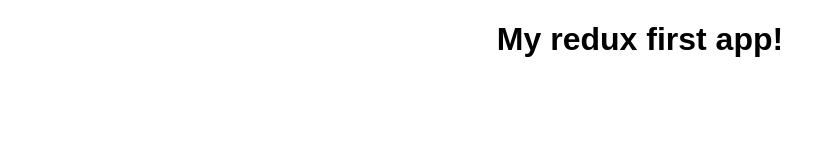
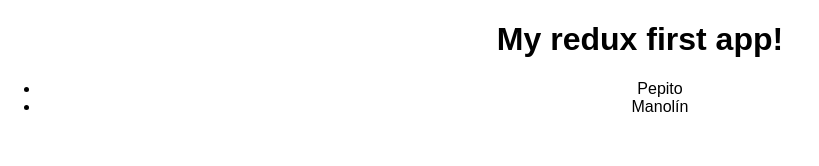
Before and after one commit to teanocrata/react-redux-course, a React (Create React App) app: page / in a window 1280 px wide. Shown: the top 166 px of the page, without its empty margins (0-819 px from the left). Built offline with nearby package versions, Linux system fonts and the light colour scheme.

Commit message:
Add redux to react

```diff
--- a/package.json
+++ b/package.json
@@ -5,6 +5,7 @@
   "dependencies": {
     "react": "^16.1.1",
     "react-dom": "^16.1.1",
+    "react-redux": "^5.0.6",
     "react-scripts": "1.0.17",
     "redux": "^3.7.2"
   },
--- a/src/App.js
+++ b/src/App.js
@@ -1,53 +1,20 @@
 import React, {Component} from 'react';
 import './App.css';
 
-import {createStore} from 'redux';
+import {connect} from 'react-redux';
 
-const INITIAL_STATE = {
-  users: [],
-  loading: false,
-  error: null
-}
-
-function reducer(state = INITIAL_STATE, action) {
-  switch (action.type) {
-    case 'SET_USERS':
-      return {
-        ...state,
-        users: action.payload
-      }
-    default:
-      return state;
+class App extends Component {
+  render() {
+    return (
+      <div className="App">
+        <h1>My redux first app!</h1>
+        <ul>
+          {this.props.users.map((user) => <li key={user.id}>{user.name}</li>)}
+        </ul>
+      </div>);
   }
 }
 
-const store = createStore(reducer);
+const mapStateToProps = ({users, loading}) => ({users, loading})
 
-store.subscribe(() => {
-  console.log(store.getState());
-})
-
-store.dispatch({
-  type: 'SET_USERS',
-  payload: [
-    {
-      id: 23,
-      name: 'Pepito',
-      age: 32
-    }, {
-      id: 11,
-      name: 'Manolín',
-      age: 20
-    }
-  ]
-});
-
-class App extends Component {
-  render() {
-    return (<div className="App">
-      <h1>My redux first app!</h1>
-    </div>);
-  }
-}
-
-export default App;
+export default connect(mapStateToProps)(App);
--- a/src/index.js
+++ b/src/index.js
@@ -4,5 +4,56 @@ import './index.css';
 import App from './App';
 import registerServiceWorker from './registerServiceWorker';
 
-ReactDOM.render(<App />, document.getElementById('root'));
+import {createStore} from 'redux';
+import {Provider} from 'react-redux';
+
+
+const INITIAL_STATE = {
+  users: [],
+  loading: false,
+  error: null
+}
+
+function reducer(state = INITIAL_STATE, action) {
+  switch (action.type) {
+    case 'SET_USERS':
+      return {
+        ...state,
+        users: action.payload
+      }
+    case 'ADD_USER':
+      return {
+        ...state,
+        users: [
+          ...state.users,
+          action.payload
+        ]
+      }
+    default:
+      return state;
+  }
+}
+
+const store = createStore(reducer);
+
+store.subscribe(() => {
+  console.log(store.getState());
+})
+
+store.dispatch({
+  type: 'SET_USERS',
+  payload: [
+    {
+      id: 23,
+      name: 'Pepito',
+      age: 32
+    }, {
+      id: 11,
+      name: 'Manolín',
+      age: 20
+    }
+  ]
+});
+
+ReactDOM.render(<Provider store={store}><App /></Provider>, document.getElementById('root'));
 registerServiceWorker();
```
Also changed, not shown: 1 other file (tests, documents, lock files or other folders).
